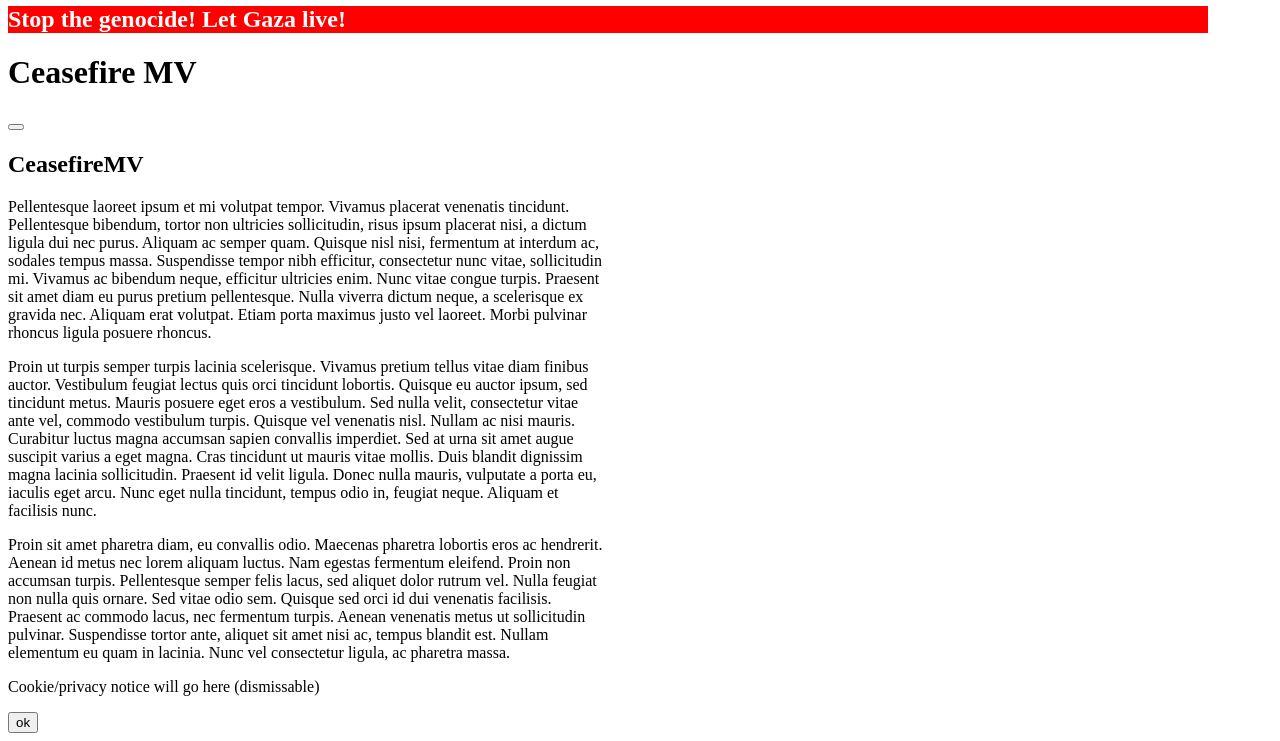
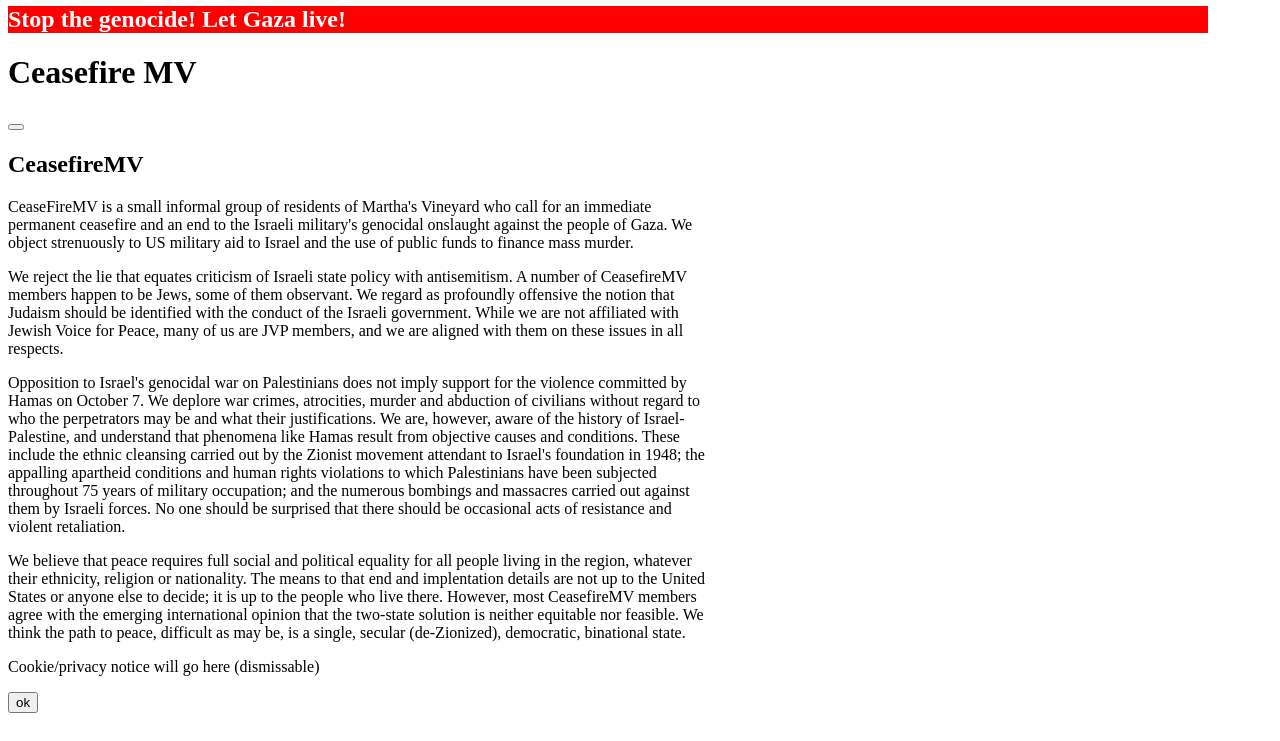
Before and after one commit to davidmintz/ceasefiremv, a Symfony app: template templates/index/about.html.twig in a window 1280 px wide. Shown: the part 246-987 px from the top of the page. After the commit the page ends 959 px from the top, so only its background shows below. Run offline with Twig, Linux system fonts and the light colour scheme; the template is opened without the code that fills it, so the values that code supplies are empty; some libraries are stand-ins or nearby versions.

Commit message:
write some words, tweak template wrapper

```diff
--- a/templates/index/about.html.twig
+++ b/templates/index/about.html.twig
@@ -1,11 +1,28 @@
 {% extends 'wrapper.html.twig' %}
 {% block content %}
     <h2 class="text-center">{{ template }} CeasefireMV</h2>
-<p>Pellentesque laoreet ipsum et mi volutpat tempor. Vivamus placerat venenatis tincidunt. Pellentesque bibendum, tortor non ultricies sollicitudin, risus ipsum placerat nisi, a dictum ligula dui nec purus. Aliquam ac semper quam. Quisque nisl nisi, fermentum at interdum ac, sodales tempus massa. Suspendisse tempor nibh efficitur, consectetur nunc vitae, sollicitudin mi. Vivamus ac bibendum neque, efficitur ultricies enim. Nunc vitae congue turpis. Praesent sit amet diam eu purus pretium pellentesque. Nulla viverra dictum neque, a scelerisque ex gravida nec. Aliquam erat volutpat. Etiam porta maximus justo vel laoreet. Morbi pulvinar rhoncus ligula posuere rhoncus.</p>
+<p>CeaseFireMV is a small informal group of residents of Martha's Vineyard who call for an immediate permanent
+    ceasefire and an end to the Israeli military's genocidal onslaught against the people of Gaza. We object strenuously
+    to US military aid to Israel and the use of public funds to finance mass murder.</p>
+
+    <p>We reject the lie that equates criticism of Israeli state policy with antisemitism. A number of CeasefireMV members happen to be Jews, some
+of them observant. We regard as profoundly offensive the notion that Judaism should be identified with the conduct of the
+Israeli government. While we are not affiliated with Jewish Voice for Peace, many of us are JVP members, and we are aligned with
+        them on these issues in all respects.</p>
 <p>
-    Proin ut turpis semper turpis lacinia scelerisque. Vivamus pretium tellus vitae diam finibus auctor. Vestibulum feugiat lectus quis orci tincidunt lobortis. Quisque eu auctor ipsum, sed tincidunt metus. Mauris posuere eget eros a vestibulum. Sed nulla velit, consectetur vitae ante vel, commodo vestibulum turpis. Quisque vel venenatis nisl. Nullam ac nisi mauris. Curabitur luctus magna accumsan sapien convallis imperdiet. Sed at urna sit amet augue suscipit varius a eget magna. Cras tincidunt ut mauris vitae mollis. Duis blandit dignissim magna lacinia sollicitudin. Praesent id velit ligula. Donec nulla mauris, vulputate a porta eu, iaculis eget arcu. Nunc eget nulla tincidunt, tempus odio in, feugiat neque. Aliquam et facilisis nunc.
+Opposition to Israel's genocidal war on Palestinians does not imply support for the violence committed by Hamas on October 7.
+    We deplore war crimes, atrocities, murder and abduction of civilians without regard to who the perpetrators may be and
+    what their justifications. We are, however, aware of the history of Israel-Palestine, and understand that phenomena like
+    Hamas result from objective causes and conditions. These include the ethnic cleansing carried out by the Zionist movement
+    attendant to Israel's foundation in 1948; the appalling apartheid conditions and human rights violations to which Palestinians have
+    been subjected throughout 75 years of military occupation; and the numerous bombings and massacres carried out against them by
+    Israeli forces. No one should be surprised that there should be occasional acts of resistance and violent retaliation.
 </p>
 <p>
-    Proin sit amet pharetra diam, eu convallis odio. Maecenas pharetra lobortis eros ac hendrerit. Aenean id metus nec lorem aliquam luctus. Nam egestas fermentum eleifend. Proin non accumsan turpis. Pellentesque semper felis lacus, sed aliquet dolor rutrum vel. Nulla feugiat non nulla quis ornare. Sed vitae odio sem. Quisque sed orci id dui venenatis facilisis. Praesent ac commodo lacus, nec fermentum turpis. Aenean venenatis metus ut sollicitudin pulvinar. Suspendisse tortor ante, aliquet sit amet nisi ac, tempus blandit est. Nullam elementum eu quam in lacinia. Nunc vel consectetur ligula, ac pharetra massa.
+We believe that peace requires full social and political equality for all people living in the region, whatever their
+    ethnicity, religion or nationality. The means to that end and implentation details are not up to the United States
+    or anyone else to decide; it is up to the people who live there. However, most CeasefireMV members agree with the
+    emerging international opinion that the two-state solution is neither equitable nor feasible. We think the path to peace,
+    difficult as may be, is a single, secular (de-Zionized), democratic, binational state.
 </p>
 {% endblock %}
--- a/templates/wrapper.html.twig
+++ b/templates/wrapper.html.twig
@@ -1,7 +1,7 @@
 {% extends 'base.html.twig' %}
 {%  block body %}
 <div class="d-flex justify-content-center border">
-    <div class="border border-1 p-2" style="max-width: 600px;">
+    <div class="p-2" style="max-width: 700px;">
         {%  block content %}{% endblock %}
     </div>
 </div>
```
Also changed, not shown: templates/index/index.html.twig (+6 -10 lines).
